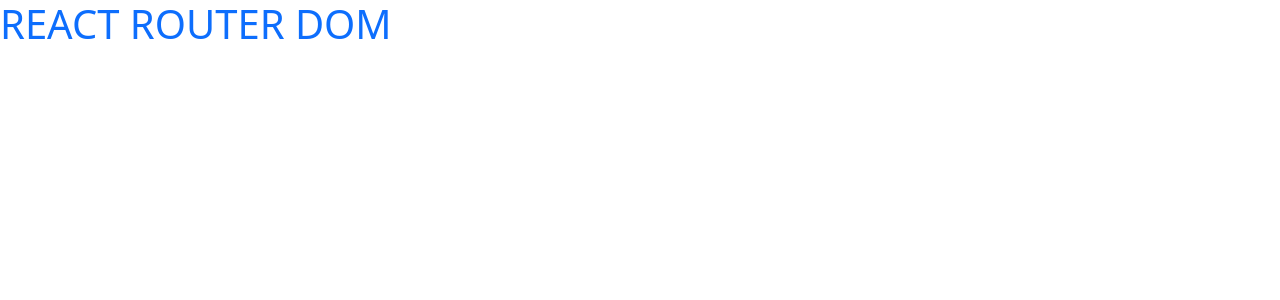
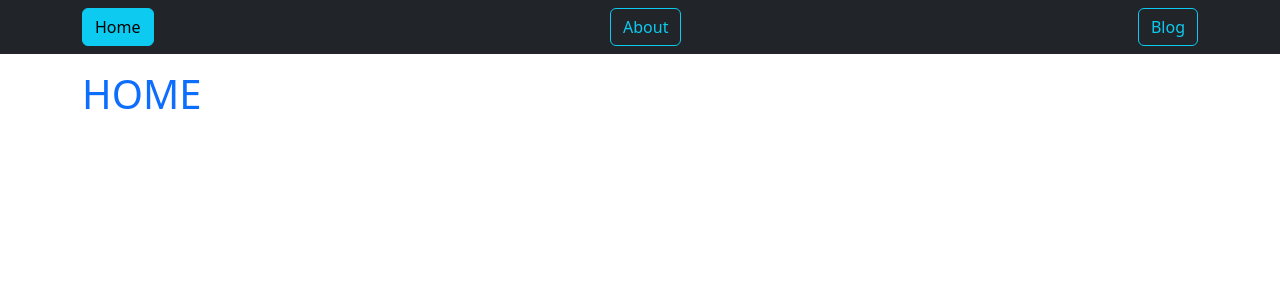
Before and after one commit to GRDevHub/react-router-dom, a React (Vite) app: page / in a window 1280 px wide. Shown: the top 300 px of the page. Built offline with nearby package versions, Linux system fonts and the light colour scheme.

Commit message:
Add pages y componentes

```diff
--- a/src/App.jsx
+++ /dev/null
@@ -1,11 +0,0 @@
-
-function App() {
-
-  return (
-    <>
-      <h1 className="text-primary">REACT ROUTER DOM</h1>
-    </>
-  )
-}
-
-export default App;
--- /dev/null
+++ b/src/Components/NavBar.jsx
@@ -0,0 +1,21 @@
+import React from 'react'
+import PropTypes from 'prop-types'
+import { Link, NavLink } from 'react-router-dom'
+
+const NavBar = () => {
+    return (
+        <nav className='navbar navbar-dark bg-dark'>
+            <div className='container'>
+                <NavLink to='/' className='btn btn-outline-info'>Home</NavLink>
+                <NavLink to='/about' className='btn btn btn-outline-info'>About</NavLink>
+                <NavLink to='/blog' className='btn btn btn-outline-info'>Blog</NavLink>
+            </div>
+        </nav>
+    )
+}
+
+NavBar.propTypes = {
+
+}
+
+export default NavBar;
--- a/src/main.jsx
+++ b/src/main.jsx
@@ -1,10 +1,11 @@
 import { StrictMode } from 'react';
 import { createRoot } from 'react-dom/client';
-import App from './App.jsx';
 import 'bootstrap/dist/css/bootstrap.min.css';
+import { router } from './router/router';
+import { RouterProvider } from 'react-router-dom';
 
 createRoot(document.getElementById('root')).render(
   <StrictMode>
-    <App />
+    <RouterProvider router={ router }/>
   </StrictMode>,
 )
--- a/src/pages/About.jsx
+++ b/src/pages/About.jsx
@@ -1,10 +1,14 @@
 import React from 'react';
 import PropTypes from 'prop-types';
+import NavBar from '../Components/NavBar';
 
-const About = (props) => {
+const About = () => {
     return (
         <div>
-            <h1>About</h1>
+            <NavBar />
+            <div className='container'>
+                <h1 className='text-primary  mt-3'>About</h1>
+            </div>
         </div>
     )
 }
--- a/src/pages/Blog.jsx
+++ b/src/pages/Blog.jsx
@@ -1,10 +1,14 @@
 import React from 'react';
 import PropTypes from 'prop-types';
+import NavBar from '../Components/NavBar';
 
-const Blog = (props) => {
+const Blog = () => {
     return (
         <div>
-            <h1>Blog</h1>
+            <NavBar />
+            <div className='container'>
+                <h1 className='text-primary mt-3'>Blog</h1>
+            </div>
         </div>
     )
 }
--- /dev/null
+++ b/src/pages/Error404.jsx
@@ -0,0 +1,19 @@
+import React from 'react'
+import PropTypes from 'prop-types'
+
+const Error404 = () => {
+    return (
+        <div>
+            <h1 className='text-primary text-center'>
+                <spam className='text-danger'>404 </spam>
+                Not Found
+            </h1>
+        </div>
+    )
+}
+
+Error404.propTypes = {
+
+}
+
+export default Error404
--- a/src/pages/Home.jsx
+++ b/src/pages/Home.jsx
@@ -1,11 +1,15 @@
 import React from 'react'
 import PropTypes from 'prop-types'
+import NavBar from '../Components/NavBar'
 
-const Home = (props) => {
+const Home = () => {
     return (
-        <div>
-            <h1>HOME</h1>
-        </div>
+        <>
+            <NavBar />
+            <div className='container'>
+                <h1 className='text-primary mt-3'>HOME</h1>
+            </div>
+        </>
     )
 }
 
--- a/src/router/router.jsx
+++ b/src/router/router.jsx
@@ -2,18 +2,22 @@
 import Home from "../pages/Home";
 import About from "../pages/About";
 import Blog from "../pages/Blog";
+import Error404 from "../pages/Error404";
 
-const router = createBrowserRouter([
+export const router = createBrowserRouter([
     {
-        path: './',
-        element: <Home />
+        path: '/',
+        element: <Home />,
+        errorElement: <Error404 />,
     },
     {
-        path: './about',
-        element: <About />
+        path: '/about',
+        element: <About />,
+        errorElement: <Error404 />,
     },
     {
-        path: './blog',
-        element: <Blog />
+        path: '/blog',
+        element: <Blog />,
+        errorElement: <Error404 />,
     },
 ]);
```
